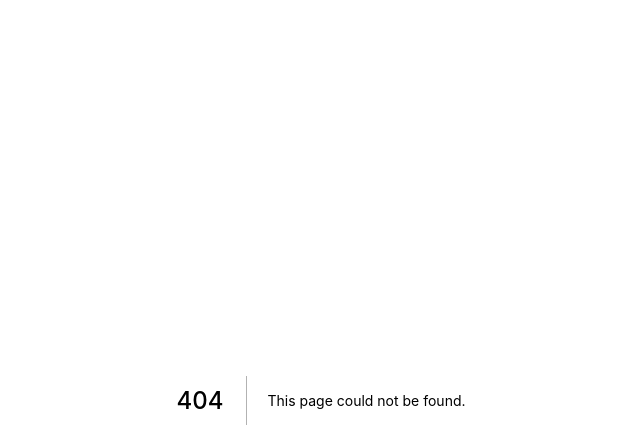
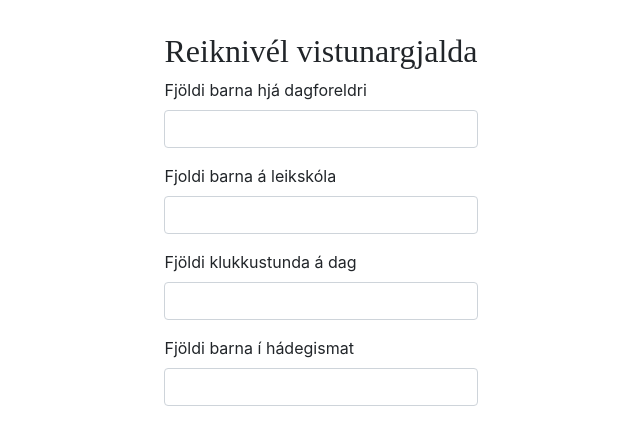
Before and after one commit to arborgwebadmin/arborg_app, a Next.js app: page /calc/blandgjold in a window 1280 px wide. Before the commit this address had no page. Shown: the top 448 px of the page, without its empty margins (319-959 px from the left). Built offline with nearby package versions, Linux system fonts and the light colour scheme.

Commit message:
laga leiskolagjoldin

```diff
--- a/package.json
+++ b/package.json
@@ -8,8 +8,10 @@
     "start": "next start"
   },
   "dependencies": {
+    "bootstrap": "^4.5.3",
     "next": "10.0.3",
     "react": "17.0.1",
+    "react-bootstrap": "^1.4.0",
     "react-dom": "17.0.1"
   }
 }
--- a/pages/_app.js
+++ b/pages/_app.js
@@ -1,4 +1,5 @@
 import '../styles/globals.css'
+import 'bootstrap/dist/css/bootstrap.min.css';
 //import "tailwindcss/tailwind.css";
 
 function MyApp({ Component, pageProps }) {
--- /dev/null
+++ b/pages/calc/blandgjold.js
@@ -0,0 +1,45 @@
+import React from 'react';
+import styles from '../../styles/Home.module.css';
+import FormGroup from '../../components/form-group';
+import PageHead from '../../components/page-head';
+import {currencyFormat, inputFormat, formatedToInt} from '../../components/functions.js';
+import CheckFormGroup from '../../components/check-form-group';
+import Form from 'react-bootstrap/Form'
+
+class Blandgjold extends React.Component {
+  constructor(props) {
+		super(props);
+	  this.state = {
+      field: {
+        dagBorn: '',
+        leikBorn: '',
+				skolBorn: '',
+				leikHours: '',
+
+      }
+    }
+  }
+
+  render() {
+    return (
+      <div className={ styles.container }>
+				<PageHead title="Reiknivél vistunargjalda"></PageHead>
+				<div className={ styles.main }>
+					<div className="container">
+						<h1>Reiknivél vistunargjalda</h1>
+					</div>
+					<div className="container">
+						<Form onSubmit={this.handleSubmit}>
+							<FormGroup id="dagBorn" label="Fjöldi barna hjá dagforeldri" type="number" value={this.state.field.dagBorn} change={this.handleChange}></FormGroup>
+							<FormGroup id="leikBorn" label="Fjoldi barna á leikskóla" type="number" value={this.state.field.leikBorn} change={this.handleChange}></FormGroup>
+							<FormGroup id="leikHours" label="Fjöldi klukkustunda á dag" type="number" value={this.state.field.leikHours} change={this.handleChange}></FormGroup>
+							<FormGroup id="skolMatur" label="Fjöldi barna í hádegismat" type="number" value={this.state.field.launchHours} change={this.handleChange}></FormGroup>
+						</Form>
+					</div>
+				</div>
+      </div>
+    )
+  }
+}
+
+export default Blandgjold;
--- a/pages/index.js
+++ b/pages/index.js
@@ -25,6 +25,7 @@ export default function Home() {
           <LinkCard link="/calc/leikskolagjold" title="Leikskólagjöld" description="Reiknaðu leikskólagjöldin"></LinkCard>
           <LinkCard link="/calc/fasteignagjold" title="Fasteignagjöld" description="Reiknaðu fasteignagjöldin"></LinkCard>
           <LinkCard link="/calc/fristund" title="Frístundaheimili" description="Reiknaðu gjöldin við frístundaheimili"></LinkCard>
+          <LinkCard link="/calc/blandgjold" title="Mismunandi skólastig" description="Reiknaðu öll gjöldin varðandi vistun barna á mismunandi stigum"></LinkCard>
         </div>
 
       </main>
--- a/styles/Home.module.css
+++ b/styles/Home.module.css
@@ -5,6 +5,10 @@
   flex-direction: column;
   justify-content: center;
   align-items: center;
+}
+
+.main h1 {
+  font-size: 2rem;
 }
 
 .main {
@@ -124,6 +128,9 @@
     width: 100%;
     flex-direction: column;
   }
+  .container h1 {
+    font-size: 1.5rem;
+  }
 }
 
 .secondaryLink{
--- a/styles/globals.css
+++ b/styles/globals.css
@@ -3,7 +3,7 @@ body {
   padding: 0;
   margin: 0;
   font-family: -apple-system, BlinkMacSystemFont, Segoe UI, Roboto, Oxygen,
-    Ubuntu, Cantarell, Fira Sans, Droid Sans, Helvetica Neue, sans-serif;
+    Ubuntu, Cantarell, Fira Sans, Droid Sans, Helvetica Neue, sans-serif, Martel, serif;
   background-color: #f8f9fb;
 }
 
@@ -16,3 +16,8 @@ a {
 * {
   box-sizing: border-box;
 }
+
+h1 {
+  font-family: Martel, serif;
+  font-weight: 600;
+}
```
Also changed, not shown: pages/calc/fristund.js (+34 -8 lines), pages/calc/leikskolagjold.js (+5 -3 lines), 1 other file (tests, documents, lock files or other folders).
